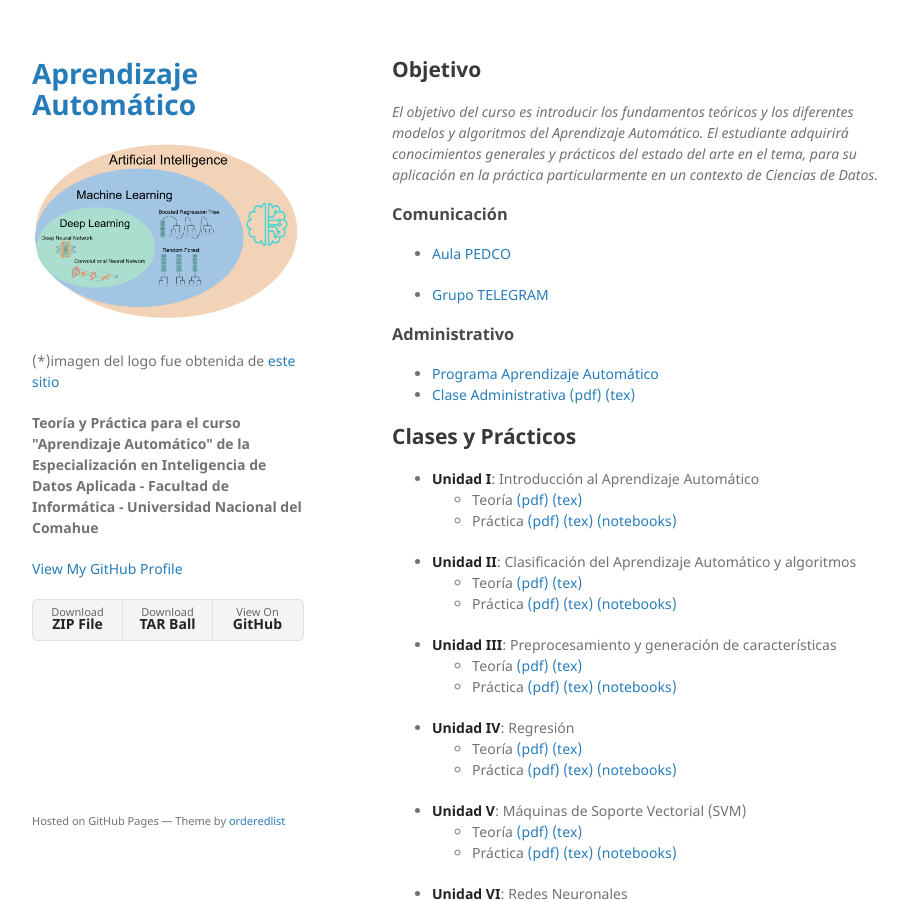
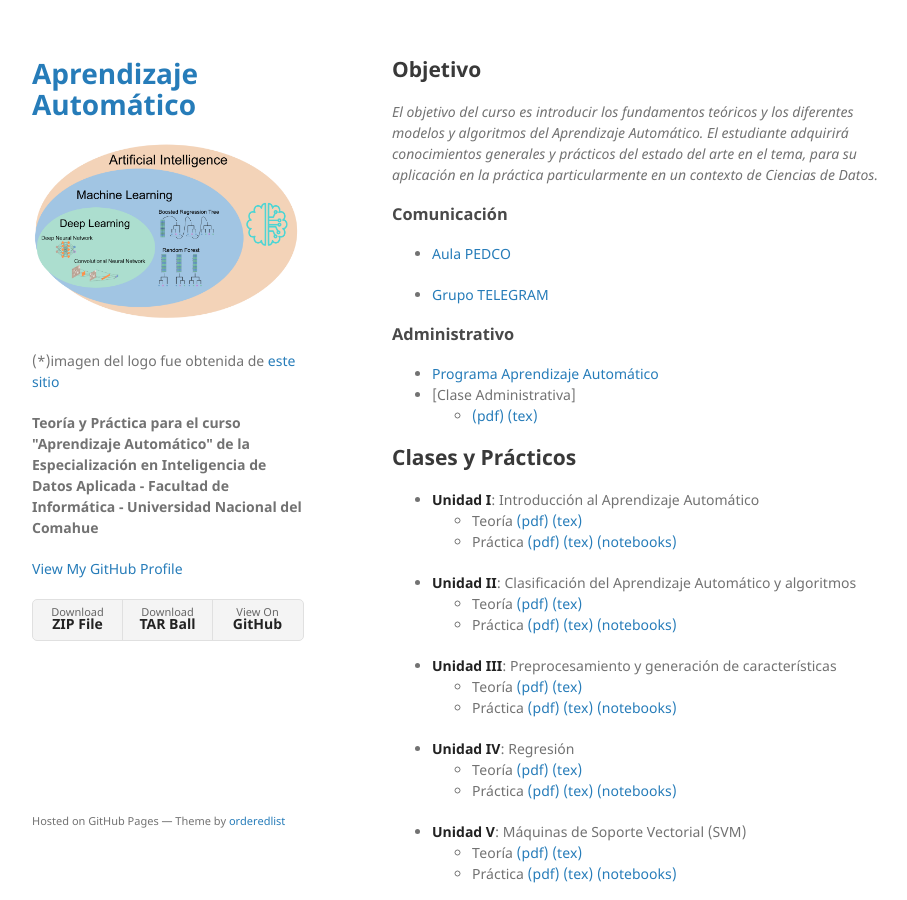
Before and after one commit to germanbraun/germanbraun.github.io, a Jekyll site: the page built from index.md, in a window 1280 px wide and 900 px high. Shown: the whole window, without its empty margins (178-1085 px from the left). Built offline with Jekyll 4.4.1, drawn with Linux system fonts in a browser that asks for light colours; our own code applies the rules of GitHub Pages for plain Markdown files.

```diff
--- a/index.md
+++ b/index.md
@@ -17,7 +17,8 @@ _El estudiante adquirirá conocimientos generales y prácticos del estado del ar
 ### Administrativo
 
 * [Programa Aprendizaje Automático](/docs/Administrativa/02%20Aprendizaje%20Automatico.docx.pdf)
-* [Clase Administrativa (pdf)](/docs/Administrativa/EIDA_Admin.pdf) [(tex)](/docs/Administrativa/EIDA_Admin.zip)
+* [Clase Administrativa]
+  * [(pdf)](/docs/Administrativa/EIDA_Admin.pdf) [(tex)](/docs/Administrativa/EIDA_Admin.zip)
 
 ## Clases y Prácticos
 
```
